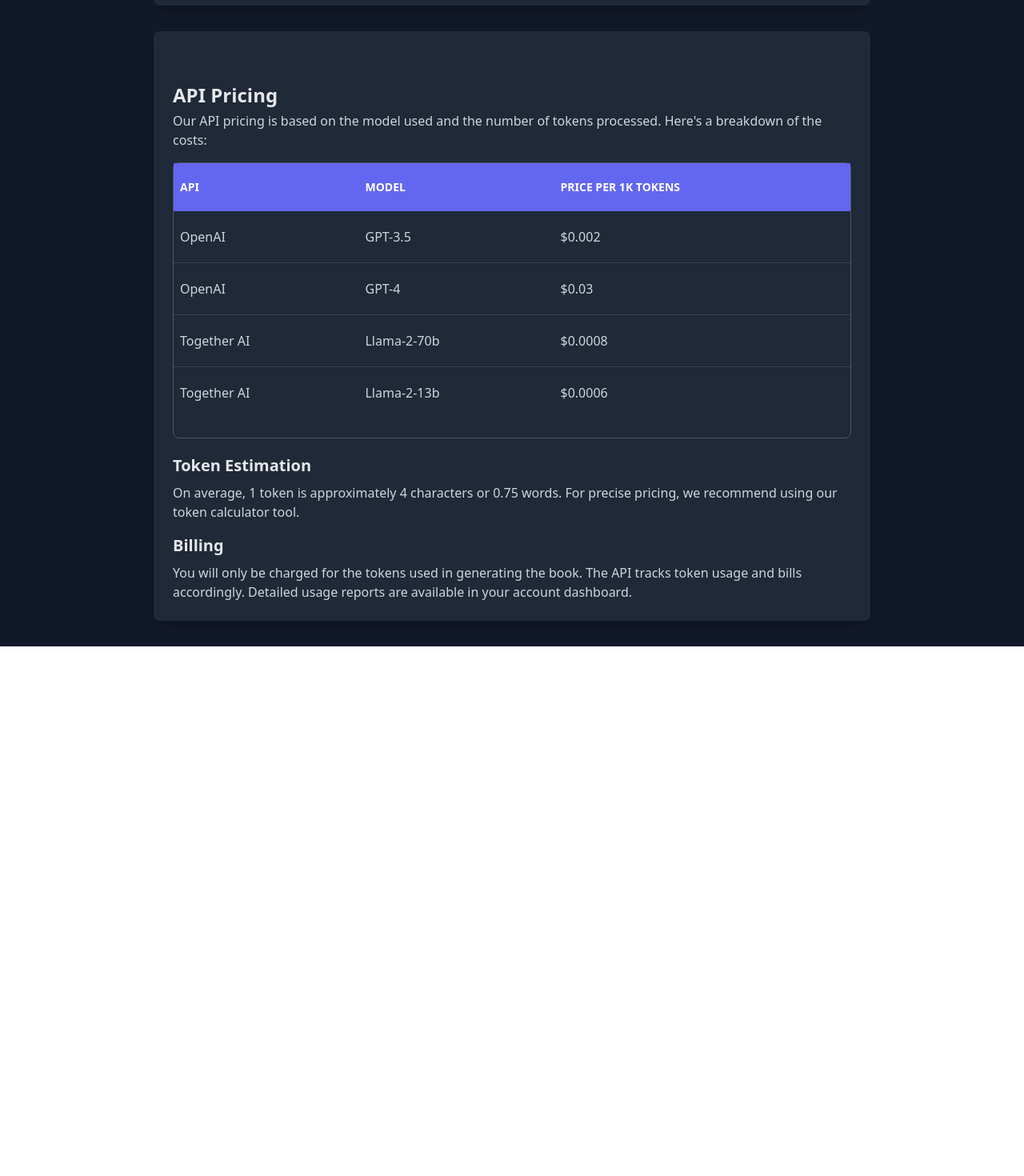
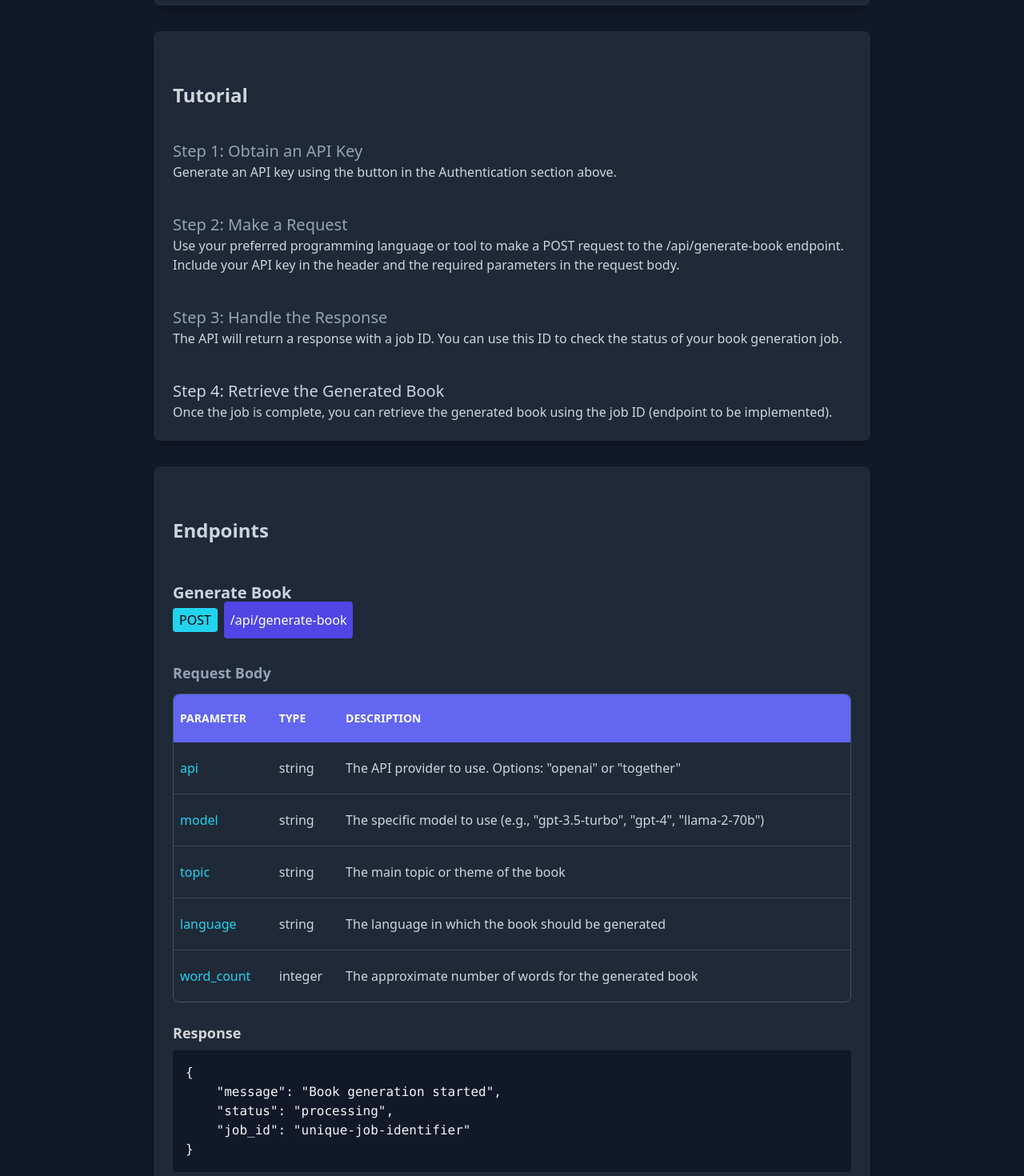
Before and after one commit to Adityaat2810/BookAI-assignment, a React (Vite) app: page /pricing in a window 1280 px wide. Shown: the part 859-2329 px from the top of the page at 80% size. Before the commit the page ends 1667 px from the top, so only its background shows below. Built offline with nearby package versions, Linux system fonts and the light colour scheme.

Commit message:
make ui of endpoint componet

```diff
--- a/src/components/pricingComponents/api-pricing.jsx
+++ b/src/components/pricingComponents/api-pricing.jsx
@@ -3,16 +3,14 @@
 export function ApiPricingComponent() {
   return (
     <div className="bg-gray-800 rounded-lg p-6 shadow-lg text-gray-300">
-            <h2 className="text-2xl font-semibold text-gray-200
-       pt-10 mb-1">API Pricing</h2>
+      <h2 className="text-2xl font-semibold text-gray-200 pt-10 mb-1">API Pricing</h2>
       <p className="mb-4">
         Our API pricing is based on the model used and the number of tokens processed. Here's a breakdown of the costs:
       </p>
-
-            <div className='border rounded-lg border-gray-600'>
-                <table className="w-full mb-6 rounded-full">
-                    <thead className="bg-indigo-500 text-white text-sm rounded-3xl px-1 py-2">
-                        <tr >
+      <div className='overflow-hidden rounded-lg border border-gray-600'>
+        <table className="w-full mb-6">
+          <thead className="bg-indigo-500 text-white text-sm">
+            <tr>
               <th className="p-2 text-left py-5">API</th>
               <th className="p-2 text-left py-5">MODEL</th>
               <th className="p-2 text-left py-5">PRICE PER 1K TOKENS</th>
@@ -42,17 +40,15 @@
           </tbody>
         </table>
       </div>
-
-            <h3
-              className="text-xl font-semibold text-gray-200 mb-2 mt-5"
-            >
+      <h3 className="text-xl font-semibold text-gray-200 mb-2 mt-5">
         Token Estimation
       </h3>
       <p className="mb-4">
         On average, 1 token is approximately 4 characters or 0.75 words. For precise pricing, we recommend using our token calculator tool.
       </p>
-
-            <h3 className="text-xl font-semibold text-gray-200 mb-2">Billing</h3>
+      <h3 className="text-xl font-semibold text-gray-200 mb-2">
+        Billing
+      </h3>
       <p>
         You will only be charged for the tokens used in generating the book. The API tracks token usage and bills accordingly. Detailed usage reports are available in your account dashboard.
       </p>
--- /dev/null
+++ b/src/components/pricingComponents/endpoint-componet.jsx
@@ -0,0 +1,73 @@
+import React from 'react';
+
+export function EndpointsComponent() {
+  return (
+    <div className="bg-gray-800 rounded-lg p-6 shadow-lg text-gray-300">
+      <h2 className="text-2xl font-semibold text-slate-300 mb-4 pt-10">
+        Endpoints
+      </h2>
+      <h3 className="text-xl font-semibold text-slate-300 mb-2 pt-8">
+        Generate Book
+      </h3>
+      <div className="mb-4">
+        <span className="bg-cyan-400 text-black px-2 py-1 rounded mr-2">
+          POST
+        </span>
+        <span className="bg-indigo-600 text-white px-2 py-3 font-medium rounded">
+          /api/generate-book
+        </span>
+      </div>
+      <h4 className="text-lg font-semibold text-slate-400 mb-2 mt-10">
+        Request Body
+      </h4>
+      <div className="overflow-hidden rounded-lg border border-slate-600 mb-6 mt-3">
+        <table className="w-full">
+          <thead className="bg-indigo-500 text-white">
+            <tr>
+              <th className="p-2 text-left py-5 text-sm">PARAMETER</th>
+              <th className="p-2 text-left py-5 text-sm">TYPE</th>
+              <th className="p-2 text-left py-5 text-sm">DESCRIPTION</th>
+            </tr>
+          </thead>
+          <tbody>
+            <tr className="border-b border-gray-700 ">
+              <td className="p-2 text-cyan-400 font-medium py-5">api</td>
+              <td className="p-2 ">string</td>
+              <td className="p-2 ">The API provider to use. Options: "openai" or "together"</td>
+            </tr>
+            <tr className="border-b border-gray-700">
+              <td className="p-2 text-cyan-400 font-medium py-5">model</td>
+              <td className="p-2">string</td>
+              <td className="p-2">The specific model to use (e.g., "gpt-3.5-turbo", "gpt-4", "llama-2-70b")</td>
+            </tr>
+            <tr className="border-b border-gray-700">
+              <td className="p-2 text-cyan-400 font-medium py-5">topic</td>
+              <td className="p-2">string</td>
+              <td className="p-2">The main topic or theme of the book</td>
+            </tr>
+            <tr className="border-b border-gray-700">
+              <td className="p-2 text-cyan-400 font-medium py-5">language</td>
+              <td className="p-2">string</td>
+              <td className="p-2">The language in which the book should be generated</td>
+            </tr>
+            <tr>
+              <td className="p-2 text-cyan-400 font-medium py-5">word_count</td>
+              <td className="p-2">integer</td>
+              <td className="p-2">The approximate number of words for the generated book</td>
+            </tr>
+          </tbody>
+        </table>
+      </div>
+      <h4 className="text-lg font-semibold text-zinc-300 mb-2 mt-5">Response</h4>
+      <div className="bg-gray-900 p-4 rounded">
+        <pre className="text-gray-100">
+{`{
+    "message": "Book generation started",
+    "status": "processing",
+    "job_id": "unique-job-identifier"
+}`}
+        </pre>
+      </div>
+    </div>
+  );
+}
--- /dev/null
+++ b/src/components/pricingComponents/tutorial.jsx
@@ -0,0 +1,48 @@
+import React from 'react'
+
+function TutorialComponet() {
+  return (
+    <div className="bg-gray-800 rounded-lg p-6 shadow-lg text-gray-300">
+
+        <h1 className='text-2xl pt-10 font-semibold'>
+            Tutorial
+        </h1>
+
+        <h1 className='pt-10 text-slate-400 text-xl font-medium'>
+        Step 1: Obtain an API Key
+        </h1>
+
+        <p>
+        Generate an API key using the button in the Authentication section above.
+        </p>
+
+        <h1 className='pt-10 text-slate-400 text-xl font-medium'>
+        Step 2: Make a Request
+        </h1>
+
+        <p>
+        Use your preferred programming language or tool to make a POST request to the /api/generate-book endpoint. Include your API key in the header and the required parameters in the request body.
+        </p>
+
+        <h1 className='pt-10 text-slate-400 text-xl font-medium'>
+        Step 3: Handle the Response
+        </h1>
+
+        <p>
+        The API will return a response with a job ID. You can use this ID to check the status of your book generation job.
+        </p>
+
+        <h1 className='pt-10 text-slate-300 text-xl font-medium'>
+        Step 4: Retrieve the Generated Book
+        </h1>
+
+        <p>
+        Once the job is complete, you can retrieve the generated book using the job ID (endpoint to be implemented).
+        </p>
+
+
+    </div>
+  )
+}
+
+export default TutorialComponet
--- a/src/pages/pricing.jsx
+++ b/src/pages/pricing.jsx
@@ -2,6 +2,8 @@
 import { OverviewCard } from '../components/pricingComponents/overview-card';
 import { AuthComponet } from '../components/pricingComponents/auth-component';
 import { ApiPricingComponent } from '../components/pricingComponents/api-pricing';
+import TutorialComponet from '../components/pricingComponents/tutorial';
+import { EndpointsComponent } from '../components/pricingComponents/endpoint-componet';
 
 function Pricing() {
   return (
@@ -9,6 +11,8 @@
       <div className='max-w-4xl mx-auto spaceauto space-y-8'>
         <OverviewCard />
         <AuthComponet />
+        <TutorialComponet/>
+        <EndpointsComponent/>
         <ApiPricingComponent/>
       </div>
     </div>
```
Lines whose indentation alone changed are shown as unchanged.
